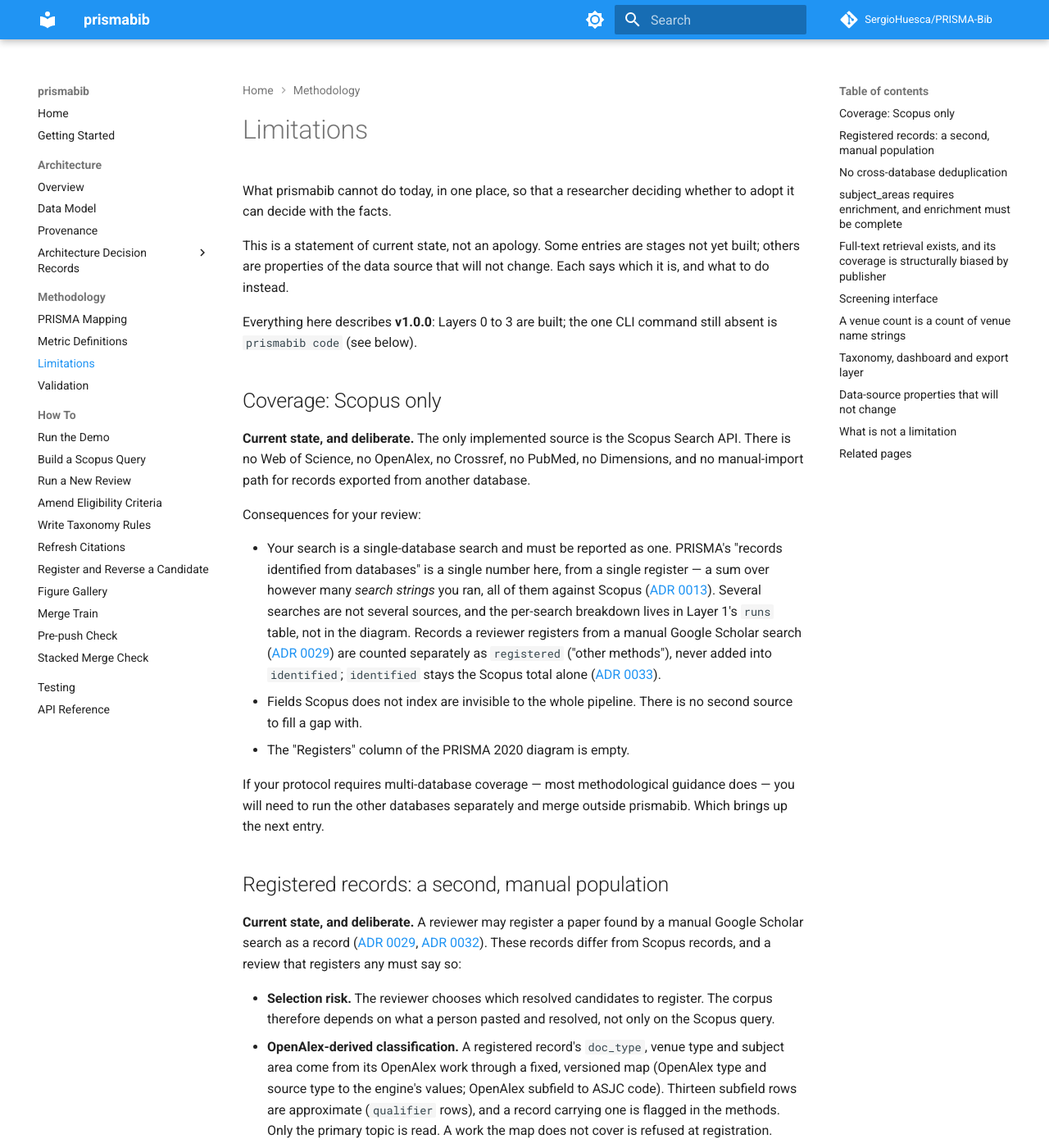
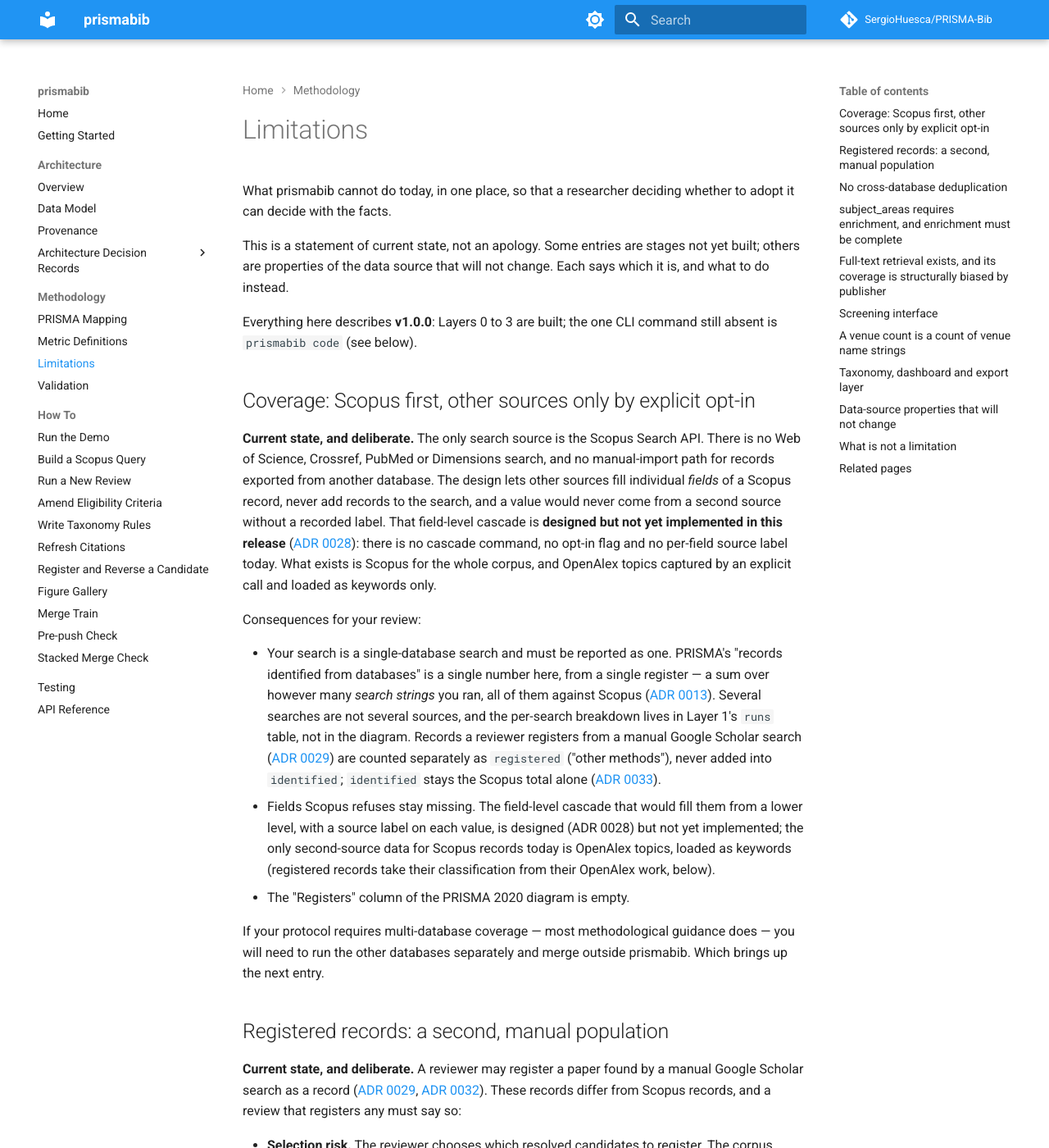
Before and after one commit to SergioHuesca/PRISMA-Bib, an MkDocs documentation site: the page built from docs/methodology/limitations.md, in a window 1280 px wide and 1400 px high. Shown: the whole window at 82% size. Built offline with MkDocs 1.6.1 and Material for MkDocs 9.7.7, drawn with Linux system fonts in a browser that asks for light colours; comment, search, counter and statistics services are not loaded; some of the changed text lies outside the part shown.

Commit message:
docs: describe the opt-in field-level cascade; remove "never degrades" wording (ADR 0041, PR 1) (#251)
* docs: describe the opt-in field-level cascade; remove "never degrades" wording (ADR 0041, PR 1)

limitations.md and index.md no longer say the view never degrades or that there
is no second source; docstrings in capture/enrich.py, manifest.py, writer.py and
sources/scopus.py say "never silently lowered". New governance test scans docs/
and src/prismabib/ (excluding frozen ADRs) for the stale phrases.

Co-Authored-By: Claude Sonnet 5.5 <noreply@anthropic.com>
Claude-Session: https://claude.ai/code/session_01QjNadz7h2UAZ2C2xhuaY8z

* docs: say the field-level cascade is designed, not yet implemented; harden the phrase test

Review fixes: limitations.md and getting-started.md no longer describe the
cascade in the present tense; the process-internal ADR mention is gone; the
phrase test asserts it found files, ignores case and line breaks, and bans
"will not degrade".

Co-Authored-By: Claude Sonnet 5.5 <noreply@anthropic.com>
Claude-Session: https://claude.ai/code/session_01QjNadz7h2UAZ2C2xhuaY8z

* docs: capitalise a sentence; say "for Scopus records" in the second-source line

Co-Authored-By: Claude Sonnet 5.5 <noreply@anthropic.com>
Claude-Session: https://claude.ai/code/session_01QjNadz7h2UAZ2C2xhuaY8z

---------

Co-authored-by: Claude Sonnet 5.5 <noreply@anthropic.com>
Co-authored-by: prisma-pr-updater[bot] <345645588+prisma-pr-updater[bot]@users.noreply.github.com>

```diff
--- a/docs/methodology/limitations.md
+++ b/docs/methodology/limitations.md
@@ -9,11 +9,17 @@ is, and what to do instead.
 
 Everything here describes **v1.0.0**: Layers 0 to 3 are built; the one CLI command still absent is `prismabib code` (see below).
 
-## Coverage: Scopus only
+## Coverage: Scopus first, other sources only by explicit opt-in
 
-**Current state, and deliberate.** The only implemented source is the Scopus Search API.
-There is no Web of Science, no OpenAlex, no Crossref, no PubMed, no Dimensions, and no
-manual-import path for records exported from another database.
+**Current state, and deliberate.** The only search source is the Scopus Search API.
+There is no Web of Science, Crossref, PubMed or Dimensions search, and no manual-import path
+for records exported from another database. The design lets other sources fill individual
+*fields* of a Scopus record, never add records to the search, and a value would never come from a second
+source without a recorded label. That field-level cascade is **designed but not yet
+implemented in this release**
+([ADR 0028](../architecture/adr/0028-field-level-fallback-cascade.md)): there is no cascade
+command, no opt-in flag and no per-field source label today. What exists is Scopus for the
+whole corpus, and OpenAlex topics captured by an explicit call and loaded as keywords only.
 
 Consequences for your review:
 
@@ -27,8 +33,9 @@ Consequences for your review:
   are counted separately as `registered` ("other methods"), never added into `identified`;
   `identified` stays the Scopus total alone
   ([ADR 0033](../architecture/adr/0033-flowcounts-registered-count-and-orphaned-decisions.md)).
-- Fields Scopus does not index are invisible to the whole pipeline. There is no second
-  source to fill a gap with.
+- Fields Scopus refuses stay missing. The field-level cascade that would fill them from a
+  lower level, with a source label on each value, is designed (ADR 0028) but not yet
+  implemented; the only second-source data for Scopus records today is OpenAlex topics, loaded as keywords (registered records take their classification from their OpenAlex work, below).
 - The "Registers" column of the PRISMA 2020 diagram is empty.
 
 If your protocol requires multi-database coverage — most methodological guidance does —
@@ -307,9 +314,10 @@ These are Scopus's, not prismabib's, and they will still be true when every stag
 built.
 
 - **`COMPLETE` entitlement is required.** It is granted to subscribing institutions, not to
-  personal or free API keys, and prismabib refuses to degrade to `STANDARD` (which omits
-  author keywords, the full author block, and abstracts). Without the entitlement, this tool
-  cannot run your review.
+  personal or free API keys, and the search itself never silently drops to `STANDARD` (which
+  omits author keywords, the full author block, and abstracts). Without the entitlement the
+  search is refused, and no other source fills the missing fields: the field-level cascade
+  is designed (ADR 0028) but not yet implemented in this release.
 - **Index drift.** Scopus revises records retroactively. Re-running the same query months
   later can return different results. Layer 0 manifests are the mitigation: the query, the
   view, the result count and a payload hash are sealed at capture time, so a past claim
```
Also changed, not shown: docs/getting-started.md (+1 -1 lines), docs/index.md (+1 -1 lines), 5 other files.
